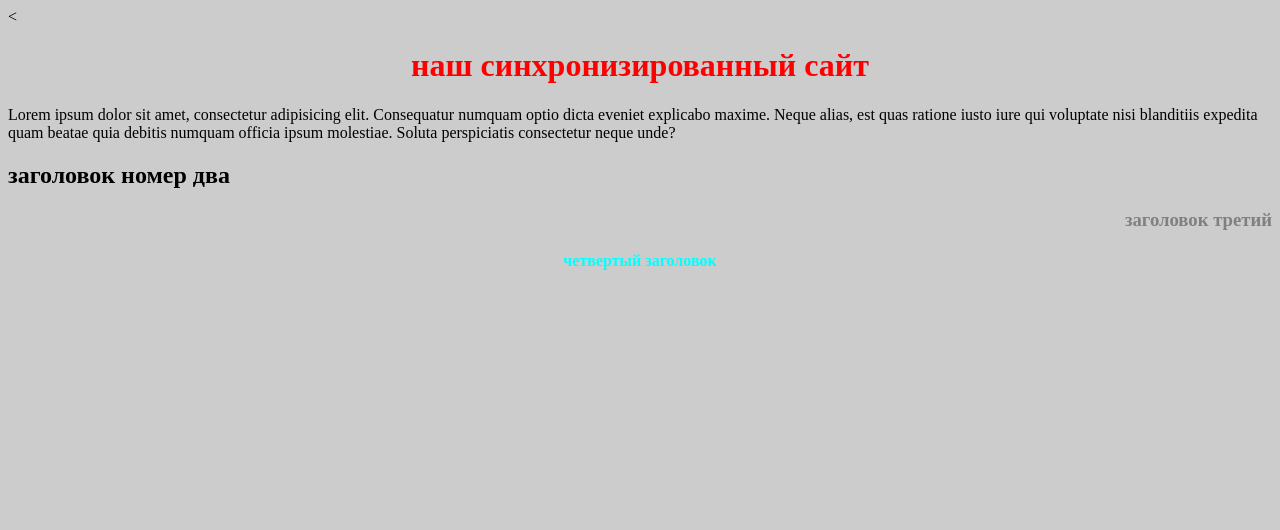
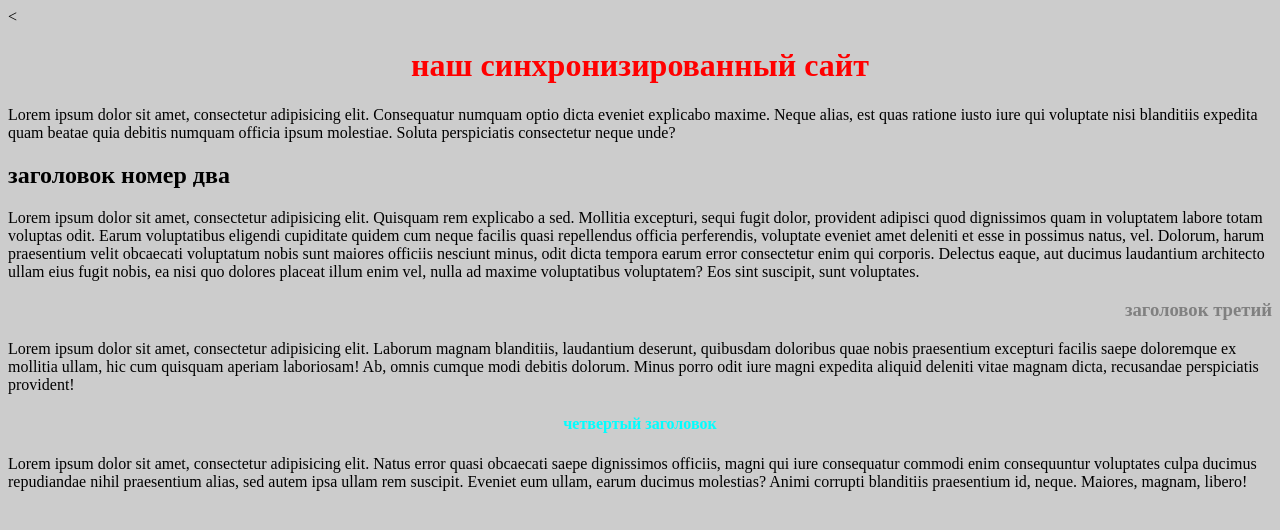
Before and after one commit to zevs4/artemislamov, a plain HTML site: page index.html in a window 1280 px wide. Drawn offline with Linux system fonts and the light colour scheme; files whose address does not match are found by name.

Commit message:
Add files via upload

```diff
--- a/index.html
+++ b/index.html
@@ -9,7 +9,12 @@
   <h1>наш синхронизированный сайт</h1>
   <p> Lorem ipsum dolor sit amet, consectetur adipisicing elit. Consequatur numquam optio dicta eveniet explicabo maxime. Neque alias, est quas ratione iusto iure qui voluptate nisi blanditiis expedita quam beatae quia debitis numquam officia ipsum molestiae. Soluta perspiciatis consectetur neque unde?</p>
   <h2>заголовок номер два</h2>
+  <p>Lorem ipsum dolor sit amet, consectetur adipisicing elit. Quisquam rem explicabo a sed. Mollitia excepturi, sequi fugit dolor, provident adipisci quod dignissimos quam in voluptatem labore totam voluptas odit. Earum voluptatibus eligendi cupiditate quidem cum neque facilis quasi repellendus officia perferendis, voluptate eveniet amet deleniti et esse in possimus natus, vel. Dolorum, harum praesentium velit obcaecati voluptatum nobis sunt maiores officiis nesciunt minus, odit dicta tempora earum error consectetur enim qui corporis. Delectus eaque, aut ducimus laudantium architecto ullam eius fugit nobis, ea nisi quo dolores placeat illum enim vel, nulla ad maxime voluptatibus voluptatem? Eos sint suscipit, sunt voluptates.</p>
   <h3>заголовок третий</h3>
+  <p>Lorem ipsum dolor sit amet, consectetur adipisicing elit. Laborum magnam blanditiis, laudantium deserunt, quibusdam doloribus quae nobis praesentium excepturi facilis saepe doloremque ex mollitia ullam, hic cum quisquam aperiam laboriosam! Ab, omnis cumque modi debitis dolorum. Minus porro odit iure magni expedita aliquid deleniti vitae magnam dicta, recusandae perspiciatis provident!</p>
    <h4>четвертый заголовок</h4>
+    <p>Lorem ipsum dolor sit amet, consectetur adipisicing elit. Natus error quasi obcaecati saepe dignissimos officiis, magni qui iure consequatur commodi enim consequuntur voluptates culpa ducimus repudiandae nihil praesentium alias, sed autem ipsa ullam rem suscipit. Eveniet eum ullam, earum ducimus molestias? Animi corrupti blanditiis praesentium id, neque. Maiores, magnam, libero!</p>
+
+
 </body>
 </html>
```
